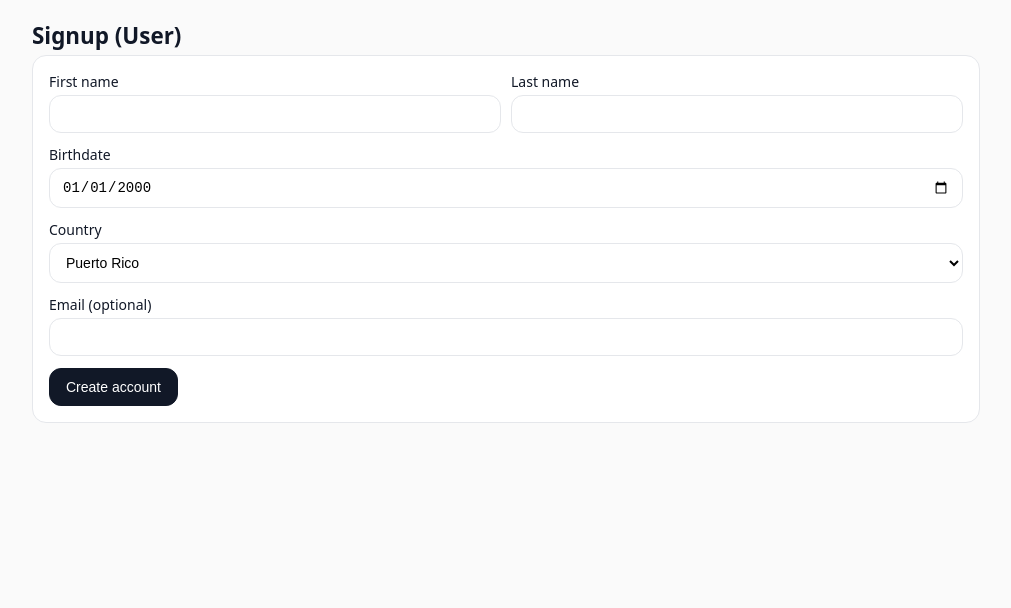
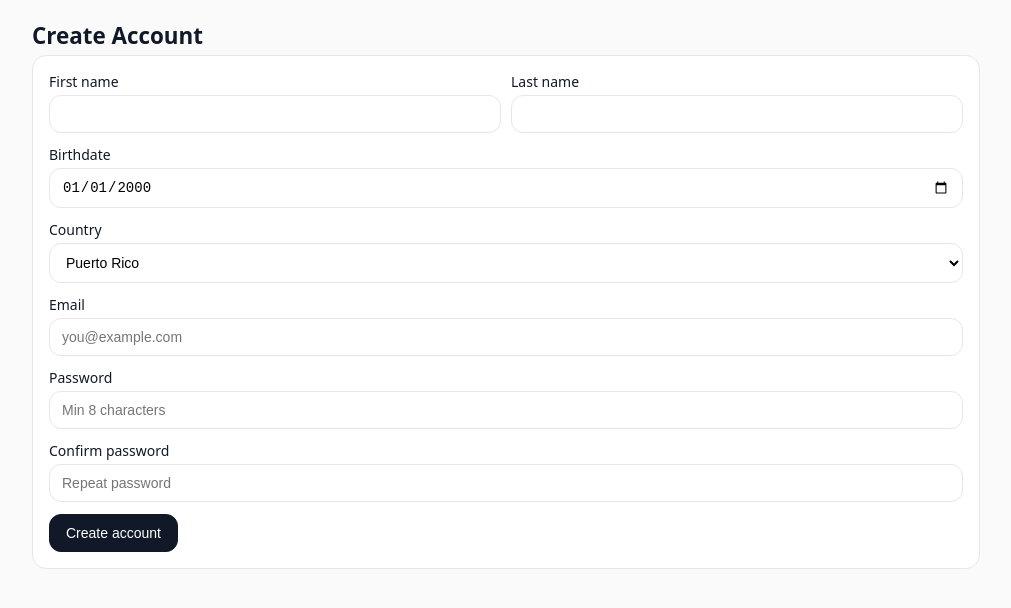
Before and after one commit to sammy-clicks/clicks.pr, a Next.js app: page /auth/signup in a window 1280 px wide. Shown: the top 608 px of the page, without its empty margins (134-1145 px from the left). Built offline with nearby package versions, Linux system fonts and the light colour scheme.

Commit message:
fix: signup requires email+password, seed auto-creates admin, create_admin loads .env

```diff
--- a/package.json
+++ b/package.json
@@ -34,6 +34,7 @@
     "@types/node": "^20.14.15",
     "@types/react": "^18.3.3",
     "@types/react-dom": "^18.3.0",
+    "dotenv": "^17.3.1",
     "eslint": "^8.57.0",
     "eslint-config-next": "^14.2.13",
     "prisma": "5.22.0",
--- a/scripts/create_admin.ts
+++ b/scripts/create_admin.ts
@@ -1,3 +1,7 @@
+// Load .env so DATABASE_URL is available when running locally
+import { config } from "dotenv";
+config();
+
 import { PrismaClient } from "@prisma/client";
 import bcrypt from "bcryptjs";
 
--- a/src/app/auth/signup/page.tsx
+++ b/src/app/auth/signup/page.tsx
@@ -6,24 +6,32 @@ export default function Signup() {
   const [lastName, setLast] = useState("");
   const [birthdate, setBirthdate] = useState("2000-01-01");
   const [email, setEmail] = useState("");
+  const [password, setPassword] = useState("");
+  const [confirm, setConfirm] = useState("");
   const [country, setCountry] = useState("PR");
   const [msg, setMsg] = useState("");
+  const [loading, setLoading] = useState(false);
 
   async function submit() {
     setMsg("");
+    if (!email) { setMsg("Email is required."); return; }
+    if (password.length < 8) { setMsg("Password must be at least 8 characters."); return; }
+    if (password !== confirm) { setMsg("Passwords do not match."); return; }
+    setLoading(true);
     const res = await fetch("/api/auth/signup", {
       method: "POST",
       headers: { "content-type": "application/json" },
-      body: JSON.stringify({ firstName, lastName, birthdate, email, country }),
+      body: JSON.stringify({ firstName, lastName, birthdate, email, password, country }),
     });
     const data = await res.json();
+    setLoading(false);
     if (!res.ok) { setMsg(data.error || "Failed"); return; }
     window.location.href = "/u/zones";
   }
 
   return (
     <div className="container">
-      <h2>Signup (User)</h2>
+      <h2>Create Account</h2>
       <div className="card">
         <div className="row">
           <div style={{flex:1}}><label>First name</label><input value={firstName} onChange={e=>setFirst(e.target.value)} /></div>
@@ -36,12 +44,16 @@ export default function Signup() {
           <option value="PR">Puerto Rico</option>
           <option value="US">USA</option>
         </select>
-        <label>Email (optional)</label>
-        <input value={email} onChange={e=>setEmail(e.target.value)} />
+        <label>Email</label>
+        <input type="email" value={email} onChange={e=>setEmail(e.target.value)} placeholder="you@example.com" />
+        <label>Password</label>
+        <input type="password" value={password} onChange={e=>setPassword(e.target.value)} placeholder="Min 8 characters" />
+        <label>Confirm password</label>
+        <input type="password" value={confirm} onChange={e=>setConfirm(e.target.value)} placeholder="Repeat password" />
         <div className="row" style={{marginTop:12}}>
-          <button className="btn" onClick={submit}>Create account</button>
+          <button className="btn" onClick={submit} disabled={loading}>{loading ? "Creating…" : "Create account"}</button>
         </div>
-        {msg && <p className="muted">{msg}</p>}
+        {msg && <p className="muted" style={{color:"var(--error,#f66)"}}>{msg}</p>}
       </div>
     </div>
   );
```
Also changed, not shown: prisma/seed.ts (+22 -0 lines), src/app/api/auth/signup/route.ts (+14 -3 lines), 1 other file (tests, documents, lock files or other folders).
